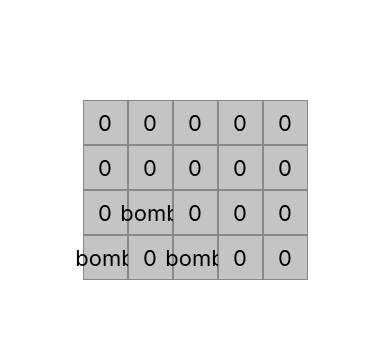
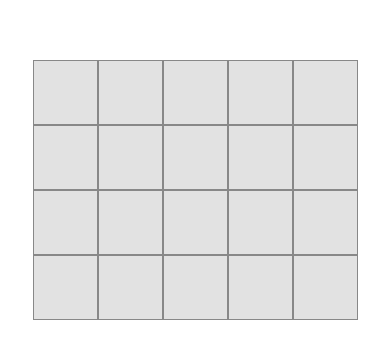
Before and after one commit to anlawyer/minesweeper-rn, a React Native app: screen / in a window 390 px wide. Shown: the part 232-590 px from the top of the page. Built offline with nearby package versions, Linux system fonts and the light colour scheme.

Commit message:
Tiles respond to press/open, game over alert when hitting a mine

```diff
--- a/components/GameBoard.tsx
+++ b/components/GameBoard.tsx
@@ -1,42 +1,16 @@
 import React, { useEffect, useState, useCallback } from "react";
-import Tile from "./Tile";
-import { StyleSheet, View } from "react-native";
+import Row from "./Row";
+import { View } from "react-native";
+import { setAllNeighbors, getTile, setTile } from "./helpers";
 
 interface GameBoardProps {
   params: any;
 }
 
-const Row = ({ row }: { row: any[] }) => (
-  <View style={styles.row}>
-    {row.map((col: any, index: number) => {
-      return <Tile open content={col.content} key={`col-${index}`} />;
-    })}
-  </View>
-);
-
 const defaultTile = {
+  open: false,
   content: 0,
   neighbors: [],
-};
-
-const getTile = (array: any[][], rowIndex: number, colIndex: number) => {
-  // NOTE: inspired by https://kozmicluis.com/adjacent-cells-of-a-matrix/
-  let value, hasValue;
-  try {
-    hasValue = array[rowIndex][colIndex] !== undefined;
-    value = hasValue ? array[rowIndex][colIndex] : null;
-  } catch (e) {
-    value = null;
-  }
-
-  return value;
-};
-
-const setTileContent = (
-  tile: any,
-  { content, neighbors }: { content?: any; neighbors?: any }
-) => {
-  return { ...tile, content, neighbors };
 };
 
 export default function GameBoard({ params }: GameBoardProps) {
@@ -61,7 +35,8 @@ export default function GameBoard({ params }: GameBoardProps) {
       const randomRowIndex = Math.floor(Math.random() * params.rows);
       let selectedTile = getTile(board, randomRowIndex, randomColIndex);
       if (selectedTile.content !== "bomb") {
-        const updatedTile = setTileContent(selectedTile, {
+        const updatedTile = setTile(selectedTile, {
+          open: false,
           content: "bomb",
           neighbors: selectedTile.neighbors,
         });
@@ -72,54 +47,26 @@ export default function GameBoard({ params }: GameBoardProps) {
     }
   }, []);
 
-  const generateTilesNeighbors = (r: number, c: number) => {
-    const neighbors = {
-      up: getTile(board, r - 1, c),
-      upRight: getTile(board, r - 1, c + 1),
-      right: getTile(board, r, c + 1),
-      downRight: getTile(board, r + 1, c + 1),
-      down: getTile(board, r + 1, c),
-      downLeft: getTile(board, r + 1, c - 1),
-      left: getTile(board, r, c - 1),
-      upLeft: getTile(board, r - 1, c - 1),
-    };
-    const tile = getTile(board, r, c);
-    const updatedTile = setTileContent(tile, {
-      content: tile.content,
-      neighbors,
-    });
-    return updatedTile;
-  };
-
-  const setAllNeighbors = () => {
-    board.forEach((row, rIndex) => {
-      row.forEach((col, cIndex) => {
-        generateTilesNeighbors(rIndex, cIndex);
-      });
-    });
-  };
-
   // Call function to put bombs in random tiles, if game board is ready
   useEffect(() => {
     if (board.length === params.rows && !bombsPlaced) {
       placeBombs(params.bombs);
       setBombsPlaced(true);
-      setAllNeighbors();
+      setAllNeighbors(board);
     }
   }, [board.length]);
 
   return (
     <View>
       {board.map((row, index) => (
-        <Row row={row} key={`row-${index}`} />
+        <Row
+          row={row}
+          key={`row-${index}`}
+          rowIndex={index}
+          board={board}
+          setBoard={setBoard}
+        />
       ))}
     </View>
   );
 }
-
-const styles = StyleSheet.create({
-  row: {
-    display: "flex",
-    flexDirection: "row",
-  },
-});
--- /dev/null
+++ b/components/Row.tsx
@@ -0,0 +1,58 @@
+import React from "react";
+import { Alert, StyleSheet, View } from "react-native";
+import Tile from "./Tile";
+
+interface RowProps {
+  board: any;
+  setBoard: any;
+  row: any[];
+  rowIndex: number;
+}
+
+const Row: React.FC<RowProps> = ({ row, rowIndex, board, setBoard }) => {
+  const gameOverAlert = () => {
+    Alert.alert("Game Over!", "A mine exploded :(", [
+      { text: "Start over", onPress: () => setBoard([[]]) },
+    ]);
+  };
+
+  const handleTilePress = (col: any, colIndex: number) => {
+    if (col.open) return;
+    if (col.content === "bomb") gameOverAlert();
+    const updatedRow = [
+      ...row.slice(0, colIndex),
+      { ...col, open: true },
+      ...row.slice(colIndex + 1),
+    ];
+    const updatedBoard = [
+      ...board.slice(0, rowIndex),
+      updatedRow,
+      ...board.slice(rowIndex + 1),
+    ];
+    setBoard(updatedBoard);
+  };
+
+  return (
+    <View style={styles.row}>
+      {row.map((col: any, index: number) => {
+        return (
+          <Tile
+            onPress={() => handleTilePress(col, index)}
+            open={col.open}
+            content={col.content}
+            key={`col-${index}`}
+          />
+        );
+      })}
+    </View>
+  );
+};
+
+const styles = StyleSheet.create({
+  row: {
+    display: "flex",
+    flexDirection: "row",
+  },
+});
+
+export default Row;
--- a/components/Tile.tsx
+++ b/components/Tile.tsx
@@ -4,16 +4,14 @@ import { StyleSheet, Text, TouchableOpacity } from "react-native";
 interface TileProps {
   open: boolean;
   content: number | "bomb";
+  onPress: () => void;
 }
 
-export default function Tile({ open, content }: TileProps) {
-  const handlePress = () => {
-    if (open) return;
-  };
+export default function Tile({ open, content, onPress }: TileProps) {
   return (
     <TouchableOpacity
       style={open ? { ...styles.tile, ...styles.tileOpen } : styles.tile}
-      onPress={handlePress}
+      onPress={onPress}
     >
       <Text style={styles.content}>{open ? content : <React.Fragment />}</Text>
     </TouchableOpacity>
@@ -24,8 +22,8 @@ const styles = StyleSheet.create({
   tile: {
     borderColor: "#888",
     borderWidth: 1,
-    height: 45,
-    width: 45,
+    height: 65,
+    width: 65,
     display: "flex",
     justifyContent: "center",
     alignItems: "center",
@@ -35,6 +33,6 @@ const styles = StyleSheet.create({
     backgroundColor: "#c4c4c4",
   },
   content: {
-    fontSize: 22,
+    fontSize: 24,
   },
 });
--- /dev/null
+++ b/components/helpers.ts
@@ -0,0 +1,50 @@
+export const getTile = (array: any[][], rowIndex: number, colIndex: number) => {
+  // NOTE: inspired by https://kozmicluis.com/adjacent-cells-of-a-matrix/
+  let value, hasValue;
+  try {
+    hasValue = array[rowIndex][colIndex] !== undefined;
+    value = hasValue ? array[rowIndex][colIndex] : null;
+  } catch (e) {
+    value = null;
+  }
+
+  return value;
+};
+
+export const setTile = (
+  tile: any,
+  {
+    open,
+    content,
+    neighbors,
+  }: { open?: boolean; content?: any; neighbors?: any }
+) => {
+  return { ...tile, open, content, neighbors };
+};
+
+const generateTilesNeighbors = (board: any[][], r: number, c: number) => {
+  const neighbors = {
+    up: getTile(board, r - 1, c),
+    upRight: getTile(board, r - 1, c + 1),
+    right: getTile(board, r, c + 1),
+    downRight: getTile(board, r + 1, c + 1),
+    down: getTile(board, r + 1, c),
+    downLeft: getTile(board, r + 1, c - 1),
+    left: getTile(board, r, c - 1),
+    upLeft: getTile(board, r - 1, c - 1),
+  };
+  const tile = getTile(board, r, c);
+  const updatedTile = setTile(tile, {
+    content: tile.content,
+    neighbors,
+  });
+  return updatedTile;
+};
+
+export const setAllNeighbors = (board: any[][]) => {
+  board.forEach((row, rIndex) => {
+    row.forEach((col, cIndex) => {
+      generateTilesNeighbors(board, rIndex, cIndex);
+    });
+  });
+};
```
